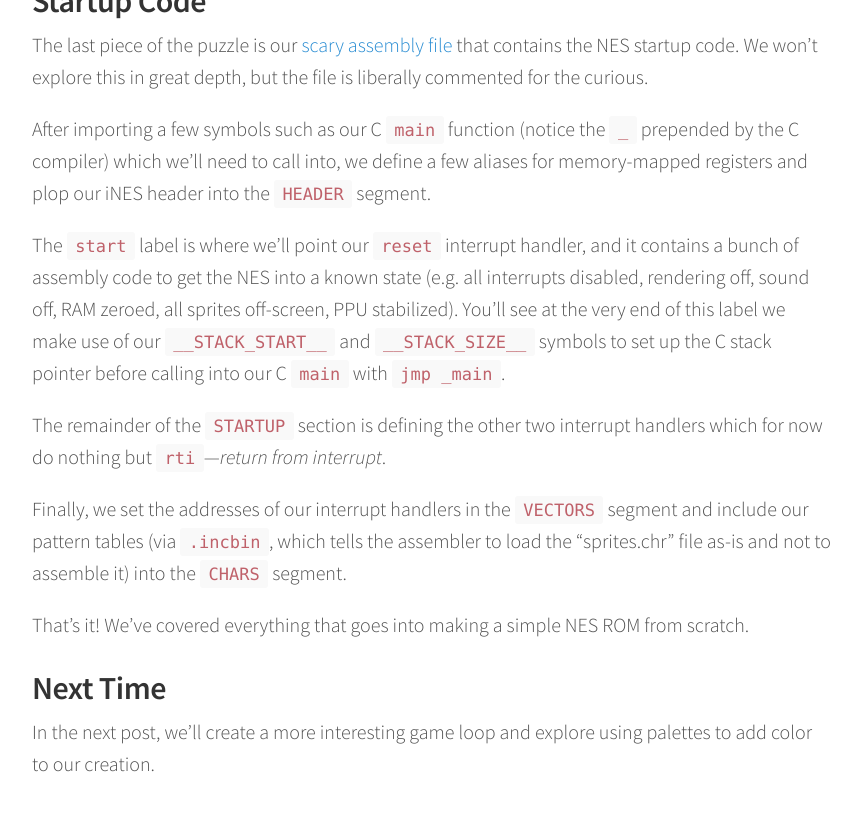
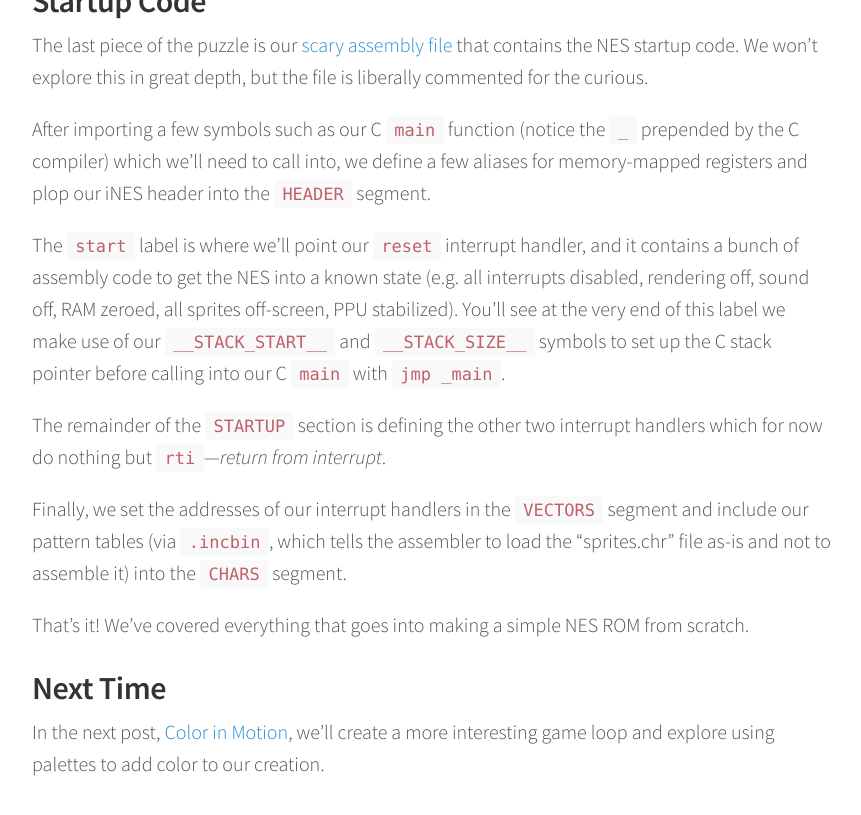
Before and after one commit to cirla/nesdev, a Jekyll site: the page built from _posts/2016-01-22-hello-world-part-two.md, in a window 1280 px wide and 900 px high, scrolled down 4601 px. Shown: the top 815 px of the window, without its empty margins (208-1069 px from the left). Built offline with Jekyll 4.4.1, drawn with Linux system fonts in a browser that asks for light colours.

Commit message:
Finish color in motion draft. Publish.

```diff
--- a/_posts/2016-01-22-hello-world-part-two.md
+++ b/_posts/2016-01-22-hello-world-part-two.md
@@ -159,4 +159,4 @@ That's it! We've covered everything that goes into making a simple NES ROM from
 
 ## Next Time
 
-In the next post, we'll create a more interesting game loop and explore using palettes to add color to our creation.
+In the next post, [Color in Motion]({{ site.baseurl }}{% post_url 2016-02-06-color-in-motion %}), we'll create a more interesting game loop and explore using palettes to add color to our creation.
```
Also changed, not shown: _posts/2016-02-06-color-in-motion.md (renamed from _drafts/color-in-motion.md, +27 -0 lines).
